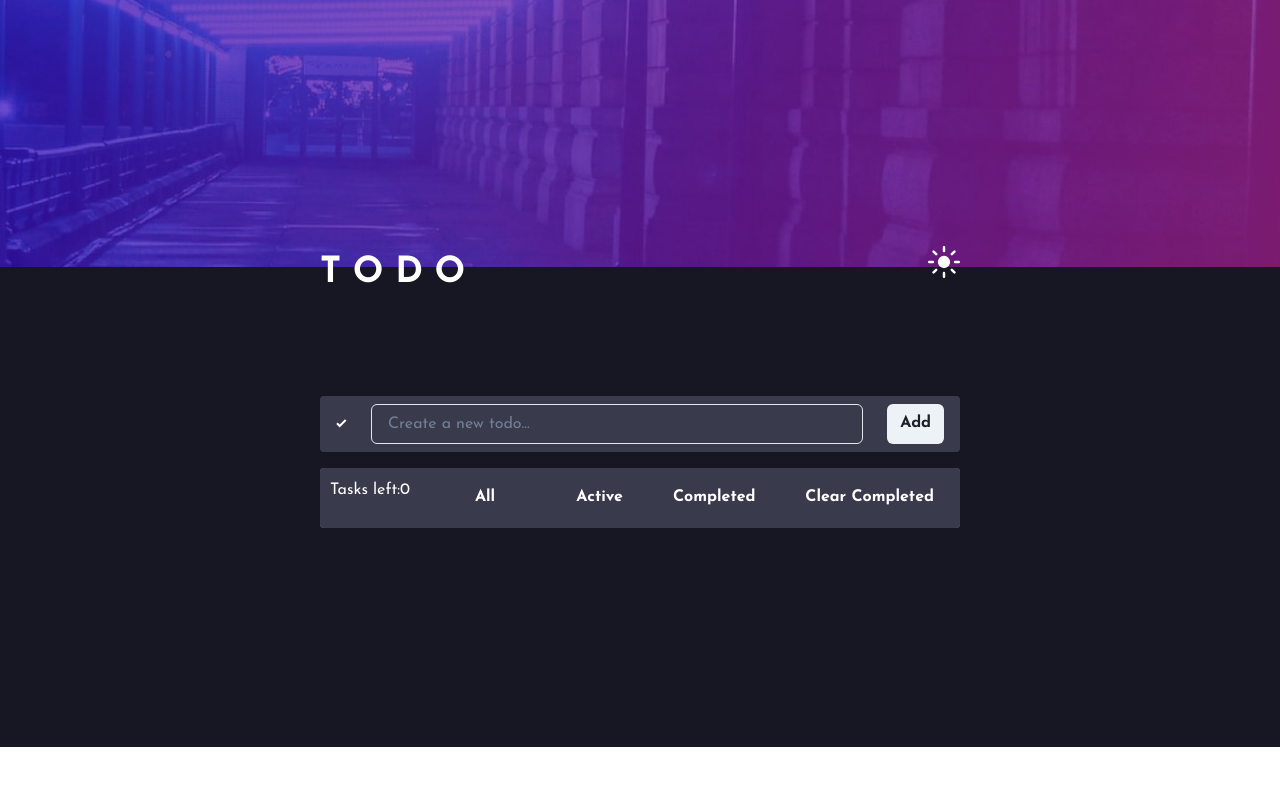
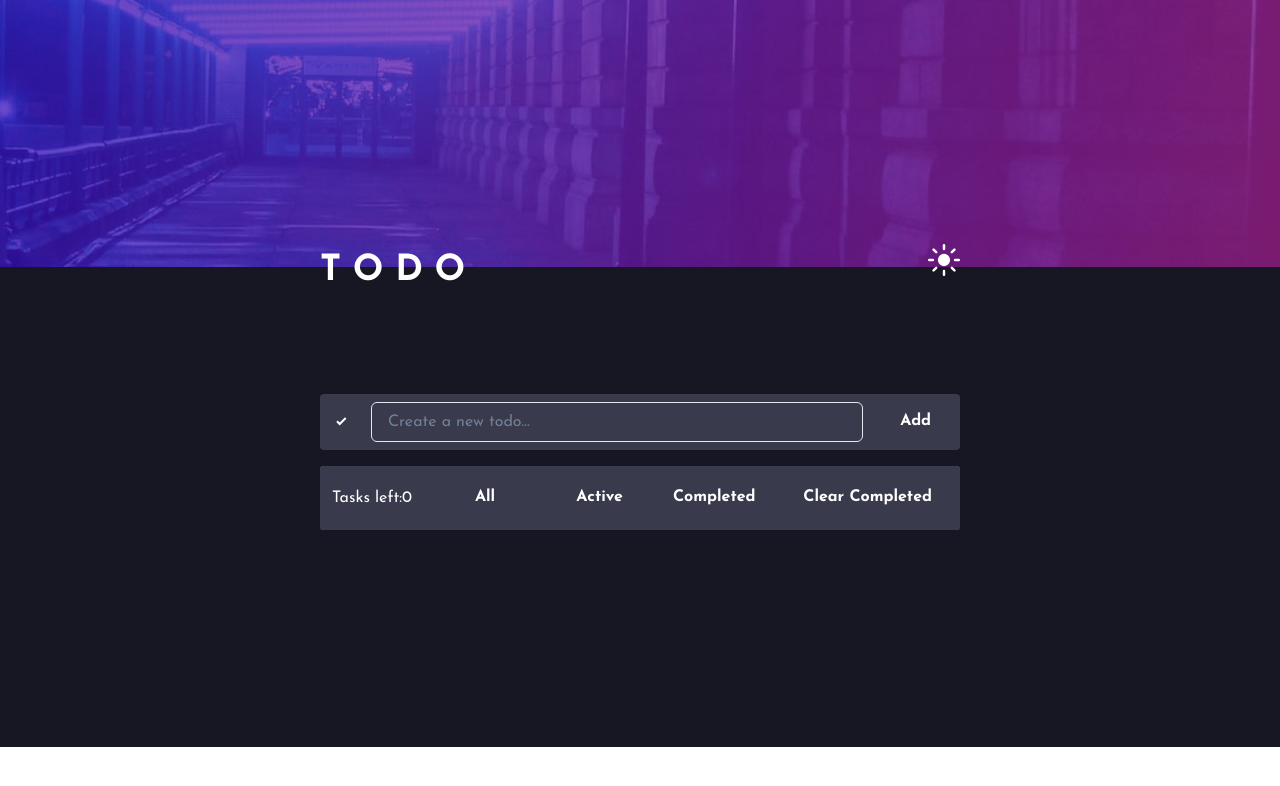
Before and after one commit to Eduardo-Ferraz/DesafioCode, a Next.js app: page / in a window 1280 px wide. Shown: the top 786 px of the page. Built offline with nearby package versions, Linux system fonts and the light colour scheme.

Commit message:
Button Add estilizado

```diff
--- a/src/pages/index.tsx
+++ b/src/pages/index.tsx
@@ -131,7 +131,15 @@ const Home: NextPage = () => {
                 }
               }}
             />
-            <Button type="submit" onClick={() => handleAddTask()}>
+            <Button
+              type="submit"
+              onClick={() => handleAddTask()}
+              bg=""
+              color="white"
+              _hover={{
+                background: "dark.VDGrayishBlue",
+              }}
+            >
               Add
             </Button>
           </HStack>
@@ -160,12 +168,12 @@ const Home: NextPage = () => {
             </Flex>
             <Flex
               w="100%"
-              p="10px"
+              p="3"
               justifyContent="space-between"
               borderRadius="4"
               bg="dark.VDGrayishBlue2"
             >
-              <Text color="white">
+              <Text color="white" alignSelf="center">
                 Tasks left:
                 {tasksLeft}
               </Text>
```
